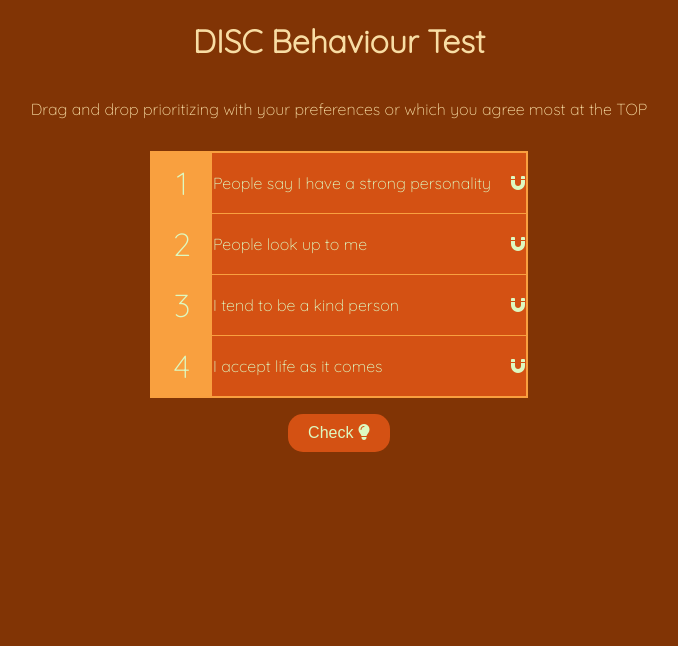
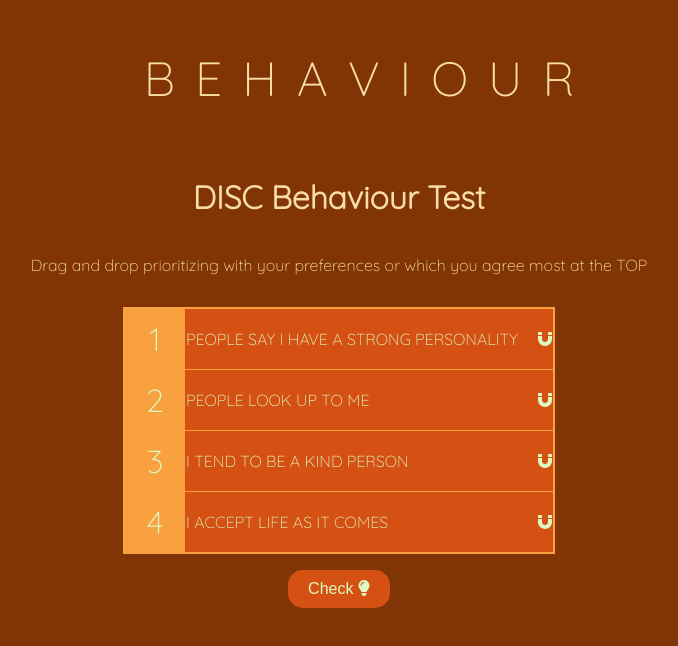
Before and after one commit to willianchu/scramble_input, a plain HTML site: page index.html in a window 1280 px wide. Shown: the whole page, without its empty margins (301-979 px from the left). Drawn offline with Linux system fonts and the light colour scheme.

Commit message:
create animate title

```diff
--- a/index.html
+++ b/index.html
@@ -11,6 +11,19 @@
   <script src="script.js" defer></script>
 </head>
 <body>
+
+  <ul class="container">
+    <li style="--i:1">B</li>
+    <li style="--i:1.3">E</li>
+    <li style="--i:1.6">H</li>
+    <li style="--i:1.9">A</li>
+    <li style="--i:2.2">V</li>
+    <li style="--i:2.5">I</li>
+    <li style="--i:2.8">O</li>
+    <li style="--i:3.1">U</li>
+    <li style="--i:3.4">R</li>
+  </ul>
+
   <h1>DISC Behaviour Test</h1>
   <p>Drag and drop prioritizing with your preferences or which you agree most at the TOP</p>
   <!-- class will be for styling and id for the javascript grab the elements in DOM -->
--- a/script.js
+++ b/script.js
@@ -41,11 +41,14 @@ function createList() {
       addEventListeners();
     });
 }
-function dragStart() {
+function dragStart(e) {
   // console.log('Event: ', 'dragStart');
   dragStartIndex = +this.closest('li').getAttribute('data-index');
   // dragStartIndex = +this.getAttribute('data-index');
   console.log(dragStartIndex);
+  let target = EventUtil.getCurrentTarget(e);
+  target.style.cursor = 'drag';
+  return true;
 }
 
 function dragEnter() {
--- a/style.css
+++ b/style.css
@@ -92,3 +92,50 @@ body {
 .check-btn:focus {
   outline: none;
 }
+
+.container {
+  display: flex;
+  justify-content: center;
+  font-size: 3rem;
+  list-style-type: none;
+  gap: 20px;
+}
+
+li {
+  animation-name: lowerCase;
+  animation-duration: calc(var(--i) * 1s);
+  animation-fill-mode: forwards;
+  animation-timing-function: linear;
+}
+@keyframes lowerCase {
+  80% {
+    text-transform: lowercase;
+  }
+  100% {
+    text-transform: uppercase;
+  }
+}
+
+/* li {
+  animation-name: bubbly;
+  animation-duration: calc(var(--i) * 1s);
+    animation-fill-mode: forwards;
+  animation-timing-function: easy-in-out;
+}
+
+@keyframes bubbly {
+  0% {
+    opacity: 0;
+    /* transform: translateY(-100px); */
+    transform: scale(0);
+  }
+  70% {
+    opacity: 1;
+    transform: scale(1.5);
+  }
+  100% {
+    opacity: 1;
+    /* transform: translateY(0); */
+    transform: scale(1);
+  }
+} */
```
